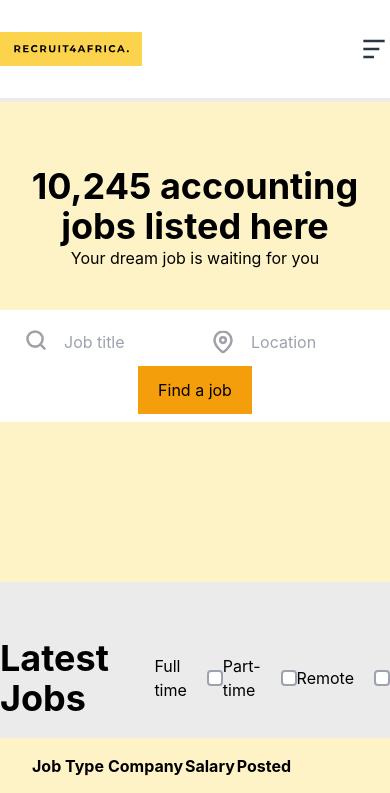
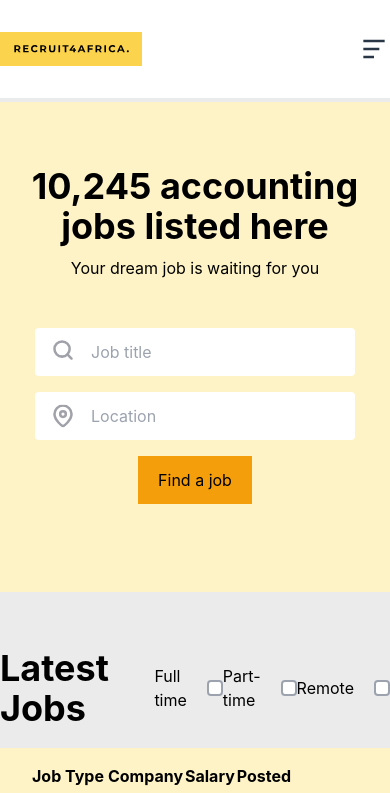
Before and after one commit to luigimorel/recruit-africa, a React (Create React App) app: page / in a window 390 px wide. Shown: the top 793 px of the page. Built offline with nearby package versions, Linux system fonts and the light colour scheme; what @tailwindcss/typography would draw is missing.

Commit message:
Make responsive on mobile

```diff
--- a/src/components/AvailableJobs.jsx
+++ b/src/components/AvailableJobs.jsx
@@ -7,16 +7,16 @@ import { ReactComponent as LocationIcon } from "./../assets/Location.svg";
 const AvailableJobs = () => {
   return (
     <div className="mt-1 bg-yellow-100 flex flex-col items-center mb-14 justify-center">
-      <h3 className="font-bold text-4xl sm:mb-2.5 sm:pt-32 pt-16 text-center">
+      <h3 className="font-bold text-4xl mb-2.5 sm:pt-32 pt-16 px-3 text-center">
         10,245 accounting jobs listed here
       </h3>
       <p className="mb-10">Your dream job is waiting for you</p>
 
       <form action="">
-        <div className="flex flex-col sm:flex-row  items-center justify-center bg-white w-auto p-2 mb-40">
-          <div className="flex flex-row items-center ">
+        <div className="flex flex-col sm:flex-row  items-center sm:justify-center sm:bg-white p-2 mb-20 sm:mb-40">
+          <div className="flex sm:flex-row flex-col items-center justify-center ">
             {/* Job title */}
-            <label class="relative text-gray-400 mr-3 focus-within:text-gray-600 block">
+            <label class="relative text-gray-400 sm:mr-3 mb-4 focus-within:text-gray-600 block">
               <SearchIcon className="absolute w-6 h-6 top-2.5  left-4" />
 
               <input
@@ -31,7 +31,7 @@ const AvailableJobs = () => {
             </label>
 
             {/* Location */}
-            <label class="relative text-gray-400 focus-within:text-gray-600 block mr-3">
+            <label class="relative text-gray-400 mb-4 focus-within:text-gray-600 block  sm:mr-3">
               <LocationIcon className="absolute w-6 h-6 top-3  left-4" />
               <input
                 type="text"
```
